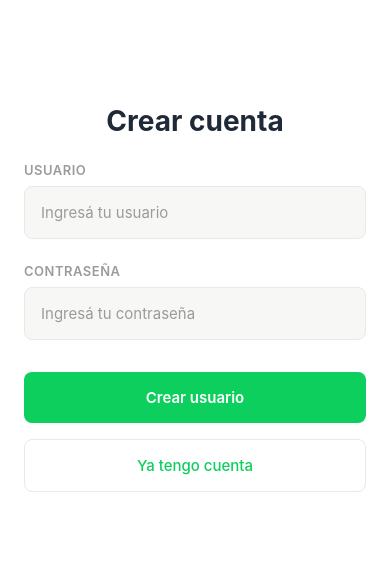
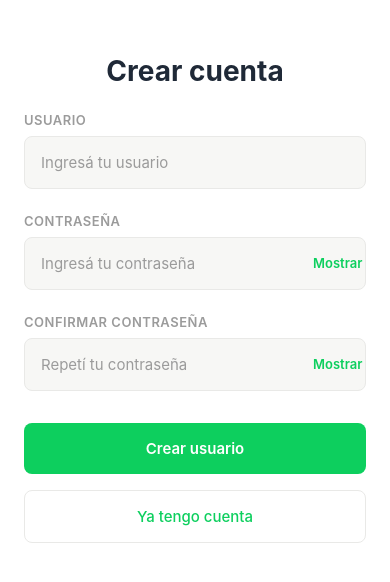
Before and after one commit to YCastEmm/procrastin-ar, a React Native app: screen /Register in a window 390 px wide. Shown: the part 132-714 px from the top of the page. Built offline with nearby package versions, Linux system fonts and the light colour scheme; what expo-notifications would draw is missing.

Commit message:
feat: agrega confirmacion de contrasena y toggle de visibilidad

```diff
--- a/src/screens/LoginScreen.tsx
+++ b/src/screens/LoginScreen.tsx
@@ -1,8 +1,8 @@
-import { useState } from "react"
-import { Text, TextInput, TouchableOpacity, StyleSheet } from "react-native"
+import { useState, useEffect } from "react"
+import { Text, TextInput, TouchableOpacity, View, StyleSheet } from "react-native"
 import { StackNavigationProp } from '@react-navigation/stack'
 import { RootStackParamList } from "../../App"
-import { verificarUsuario } from "@/services/authService"
+import { verificarUsuario, iniciarSesion, estaLogueado } from "@/services/authService"
 import { SafeAreaView } from "react-native-safe-area-context"
 import { colors, spacing, typography, radius } from "@/themes/theme"
 import { globalStyles } from "@/themes/styles"
@@ -15,6 +15,15 @@ const LoginScreen = ({ navigation }: LoginScreenProps) => {
     const [usuario, setUsuario] = useState<string>("")
     const [contraseña, setContraseña] = useState<string>("")
     const [error, setError] = useState<string>("")
+    const [mostrarContraseña, setMostrarContraseña] = useState<boolean>(false)
+
+    useEffect(() => {
+        (async () => {
+            if (await estaLogueado()) {
+                navigation.replace("Home")
+            }
+        })()
+    }, [])
 
     const handleLogin = async () => {
         const successfullLogin = await verificarUsuario(usuario, contraseña)
@@ -22,7 +31,8 @@ const LoginScreen = ({ navigation }: LoginScreenProps) => {
             setError("El usuario no existe")
         }
         if (successfullLogin === true) {
-            navigation.navigate("Home")
+            await iniciarSesion(usuario)
+            navigation.replace("Home")
         }
         if (successfullLogin === false) {
             setError("Credenciales de acceso inválidas")
@@ -31,8 +41,13 @@ const LoginScreen = ({ navigation }: LoginScreenProps) => {
 
     return (
         <SafeAreaView style={styles.container}>
-            <Text style={styles.title}>Iniciar sesión</Text>
-
+            <Text style={styles.appTitle}>
+                Procrastin<Text style={styles.appTitleBold}>AR</Text>
+            </Text>
+            <Text style={styles.appSubtitle}>
+                No hagas hoy lo que podés dejar para mañana
+            </Text>
+            <Text style={styles.iniciarSesion}>Iniciar sesión</Text>
             <Text style={styles.label}>Usuario</Text>
             <TextInput
                 style={styles.textInput}
@@ -43,14 +58,22 @@ const LoginScreen = ({ navigation }: LoginScreenProps) => {
             />
 
             <Text style={styles.label}>Contraseña</Text>
+            <View style={styles.passwordContainer}>
                 <TextInput
-                style={styles.textInput}
-                secureTextEntry
+                    style={styles.passwordInput}
+                    secureTextEntry={!mostrarContraseña}
                     placeholder="Ingresá tu contraseña"
                     placeholderTextColor={colors.textMuted}
                     value={contraseña}
                     onChangeText={setContraseña}
                 />
+                <TouchableOpacity style={styles.toggleButton}
+                    onPress={() => setMostrarContraseña(!mostrarContraseña)}>
+                    <Text style={styles.toggleText}>
+                        {mostrarContraseña ? "Ocultar" : "Mostrar"}
+                    </Text>
+                </TouchableOpacity>
+            </View>
 
             {error ? <Text style={styles.error}>{error}</Text> : null}
 
@@ -72,9 +95,22 @@ const styles = StyleSheet.create({
         paddingHorizontal: spacing.lg, paddingTop: spacing.md,
         backgroundColor: colors.background,
     },
-    title: {
-        fontSize: typography.title, fontWeight: '700', color: colors.text,
-        marginBottom: spacing.lg, textAlign: 'center',
+    appTitle: {
+        fontSize: 36, fontWeight: '300', color: colors.text,
+        textAlign: 'center', marginBottom: spacing.xs,
+    },
+    appTitleBold: {
+        fontWeight: '800', color: colors.primary,
+    },
+    appSubtitle: {
+        fontSize: 16, fontWeight: "200",
+        textAlign: 'center', marginBottom: spacing.xxl
+    }
+    ,
+    iniciarSesion: {
+        color: colors.textMuted,
+        textAlign: 'left', marginBottom: spacing.lg,
+        fontWeight: "600", fontSize: 20
     },
     label: {
         fontSize: typography.sectionHeader, fontWeight: '600',
@@ -87,6 +123,21 @@ const styles = StyleSheet.create({
         backgroundColor: colors.surface, padding: spacing.md,
         marginBottom: spacing.lg,
     },
+    passwordContainer: {
+        flexDirection: 'row', alignItems: 'center', borderWidth: 1,
+        borderColor: colors.border, borderRadius: radius.md,
+        backgroundColor: colors.surface, marginBottom: spacing.lg,
+    },
+    passwordInput: {
+        flex: 1, fontSize: typography.body, color: colors.text,
+        padding: spacing.md,
+    },
+    toggleButton: {
+        paddingHorizontal: spacing.md, paddingVertical: spacing.md,
+    },
+    toggleText: {
+        fontSize: typography.caption, fontWeight: '600', color: colors.primary,
+    },
     error: {
         fontSize: typography.caption, color: colors.danger,
         marginBottom: spacing.md, textAlign: 'center',
--- a/src/screens/RegisterScreen.tsx
+++ b/src/screens/RegisterScreen.tsx
@@ -1,8 +1,8 @@
 import { StackNavigationProp } from "@react-navigation/stack"
-import { StyleSheet, Text, TextInput, TouchableOpacity } from "react-native"
+import { View, StyleSheet, Text, TextInput, TouchableOpacity } from "react-native"
 import { RootStackParamList } from "../../App"
-import { useState } from "react"
-import { guardarUsuario } from "@/services/authService"
+import { useState, useEffect } from "react"
+import { guardarUsuario, estaLogueado } from "@/services/authService"
 import { SafeAreaView } from "react-native-safe-area-context"
 import { colors, spacing, typography, radius } from "@/themes/theme"
 import { globalStyles } from "@/themes/styles"
@@ -14,8 +14,25 @@ type RegisterScreenProps = {
 const RegisterScreen = ({ navigation }: RegisterScreenProps) => {
     const [usuario, setUsuario] = useState<string>("")
     const [contraseña, setContraseña] = useState<string>("")
+    const [confirmarContraseña, setConfirmarContraseña] = useState<string>("")
+    const [mostrarContraseña, setMostrarContraseña] = useState<boolean>(false)
+    const [mostrarConfirmacion, setMostrarConfirmacion] = useState<boolean>(false)
+    const [error, setError] = useState<string>("")
+
+    useEffect(() => {
+        (async () => {
+            if (await estaLogueado()) {
+                navigation.replace("Home")
+            }
+        })()
+    }, [])
 
     const handleRegister = async () => {
+        if (contraseña !== confirmarContraseña) {
+            setError("Las contraseñas no coinciden")
+            return
+        }
+        setError("")
         await guardarUsuario(usuario, contraseña)
         navigation.navigate("Login")
     }
@@ -34,14 +51,42 @@ const RegisterScreen = ({ navigation }: RegisterScreenProps) => {
             />
 
             <Text style={styles.label}>Contraseña</Text>
+            <View style={styles.passwordContainer}>
                 <TextInput
-                style={styles.textInput}
-                secureTextEntry
+                    style={styles.passwordInput}
+                    secureTextEntry={!mostrarContraseña}
                     placeholder="Ingresá tu contraseña"
                     placeholderTextColor={colors.textMuted}
                     value={contraseña}
                     onChangeText={setContraseña}
                 />
+                <TouchableOpacity style={styles.toggleButton}
+                    onPress={() => setMostrarContraseña(!mostrarContraseña)}>
+                    <Text style={styles.toggleText}>
+                        {mostrarContraseña ? "Ocultar" : "Mostrar"}
+                    </Text>
+                </TouchableOpacity>
+            </View>
+
+            <Text style={styles.label}>Confirmar contraseña</Text>
+            <View style={styles.passwordContainer}>
+                <TextInput
+                    style={styles.passwordInput}
+                    secureTextEntry={!mostrarConfirmacion}
+                    placeholder="Repetí tu contraseña"
+                    placeholderTextColor={colors.textMuted}
+                    value={confirmarContraseña}
+                    onChangeText={setConfirmarContraseña}
+                />
+                <TouchableOpacity style={styles.toggleButton}
+                    onPress={() => setMostrarConfirmacion(!mostrarConfirmacion)}>
+                    <Text style={styles.toggleText}>
+                        {mostrarConfirmacion ? "Ocultar" : "Mostrar"}
+                    </Text>
+                </TouchableOpacity>
+            </View>
+
+            {error ? <Text style={styles.error}>{error}</Text> : null}
 
             <TouchableOpacity style={globalStyles.primaryButton} onPress={handleRegister}>
                 <Text style={globalStyles.primaryButtonText}>Crear usuario</Text>
@@ -76,6 +121,25 @@ const styles = StyleSheet.create({
         backgroundColor: colors.surface, padding: spacing.md,
         marginBottom: spacing.lg,
     },
+    passwordContainer: {
+        flexDirection: 'row', alignItems: 'center', borderWidth: 1,
+        borderColor: colors.border, borderRadius: radius.md,
+        backgroundColor: colors.surface, marginBottom: spacing.lg,
+    },
+    passwordInput: {
+        flex: 1, fontSize: typography.body, color: colors.text,
+        padding: spacing.md,
+    },
+    toggleButton: {
+        paddingHorizontal: spacing.md, paddingVertical: spacing.md,
+    },
+    toggleText: {
+        fontSize: typography.caption, fontWeight: '600', color: colors.primary,
+    },
+    error: {
+        fontSize: typography.caption, color: colors.danger,
+        marginBottom: spacing.md, textAlign: 'center',
+    },
 })
 
 export default RegisterScreen
```
Lines whose indentation alone changed are shown as unchanged.
